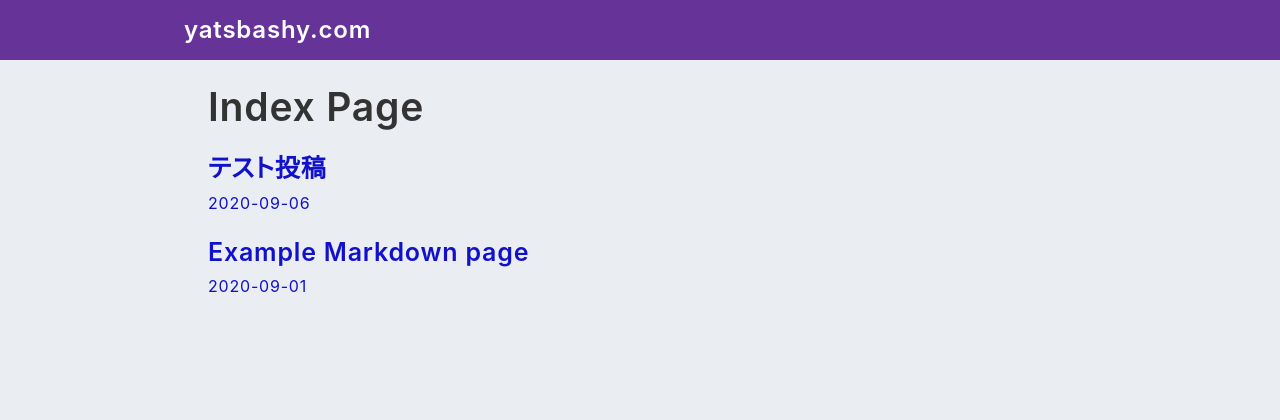
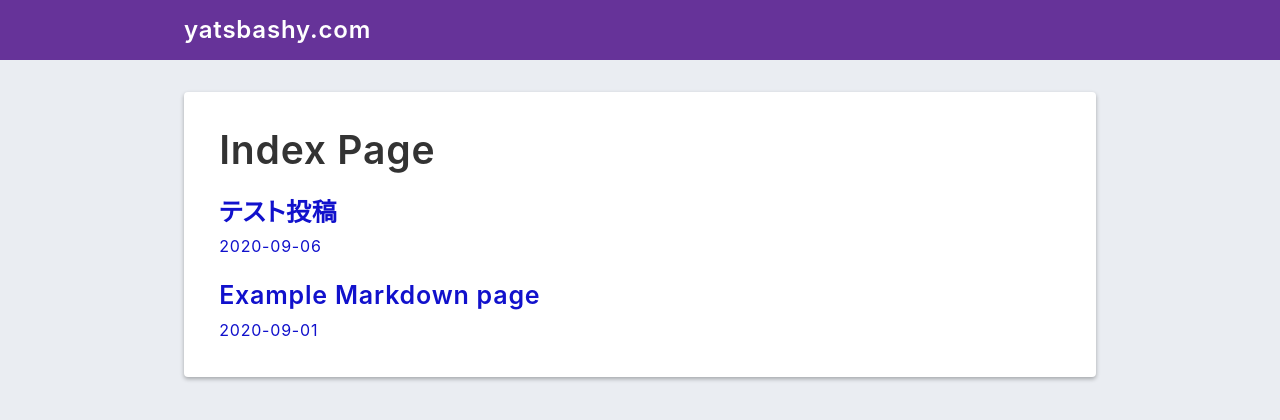
Before and after one commit to yatsubashi/yatsubashi-blog, a Gatsby site: page / in a window 1280 px wide. Built offline with nearby package versions, Linux system fonts and the light colour scheme; Gatsby itself is replaced by a stand-in of ours.

Commit message:
:art: Exchange Page component for Content component

```diff
--- /dev/null
+++ b/src/components/Content.tsx
@@ -0,0 +1,21 @@
+import * as React from 'react'
+import styled from '@emotion/styled'
+import { colors } from '../styles/variables'
+
+const StyledContent = styled.div`
+  margin: 2rem 0;
+  padding: 2.2rem;
+  background-color: ${colors.white};
+  border-radius: 4px;
+  box-shadow: 0 2px 4px rgba(0, 0, 0, 0.3);
+`
+
+interface ContentProps {
+  className?: string
+}
+
+const Content: React.FC<ContentProps> = ({ children, className }) => (
+  <StyledContent className={className}>{children}</StyledContent>
+)
+
+export default Content
--- a/src/components/Page.tsx
+++ /dev/null
@@ -1,21 +0,0 @@
-import * as React from 'react'
-import styled from '@emotion/styled'
-
-import { dimensions } from '../styles/variables'
-
-const StyledPage = styled.div`
-  display: block;
-  flex: 1;
-  padding: ${dimensions.containerPadding}rem;
-  margin-bottom: 3rem;
-`
-
-interface PageProps {
-  className?: string
-}
-
-const Page: React.FC<PageProps> = ({ children, className }) => (
-  <StyledPage className={className}>{children}</StyledPage>
-)
-
-export default Page
--- a/src/pages/index.tsx
+++ b/src/pages/index.tsx
@@ -1,10 +1,10 @@
 import * as React from 'react'
 import { graphql } from 'gatsby'
 
-import Page from '../components/Page'
 import Container from '../components/Container'
 import IndexLayout from '../layouts'
 import PostItem from '../components/PostItem'
+import Content from '../components/Content'
 
 interface IndexPageProps {
   data: {
@@ -30,12 +30,12 @@ interface IndexPageProps {
 const IndexPage: React.FC<IndexPageProps> = ({ data }) => (
   <IndexLayout>
     <Container>
-      <Page>
+      <Content>
         <h1>Index Page</h1>
         {data.allMarkdownRemark.edges.map(({ node }) => (
           <PostItem node={node}></PostItem>
         ))}
-      </Page>
+      </Content>
     </Container>
   </IndexLayout>
 )
--- a/src/templates/page.tsx
+++ b/src/templates/page.tsx
@@ -1,9 +1,9 @@
 import * as React from 'react'
 import { graphql } from 'gatsby'
 
-import Page from '../components/Page'
 import Container from '../components/Container'
 import IndexLayout from '../layouts'
+import Content from '../components/Content'
 
 interface PageTemplateProps {
   data: {
@@ -29,11 +29,11 @@ interface PageTemplateProps {
 const PageTemplate: React.FC<PageTemplateProps> = ({ data }) => (
   <IndexLayout>
     <Container>
-      <Page>
+      <Content>
         <h1>{data.markdownRemark.frontmatter.title}</h1>
         {/* eslint-disable-next-line react/no-danger */}
         <div dangerouslySetInnerHTML={{ __html: data.markdownRemark.html }} />
-      </Page>
+      </Content>
     </Container>
   </IndexLayout>
 )
```
Also changed, not shown: src/pages/404.tsx (+5 -5 lines), src/pages/page-2.tsx (+5 -5 lines).
